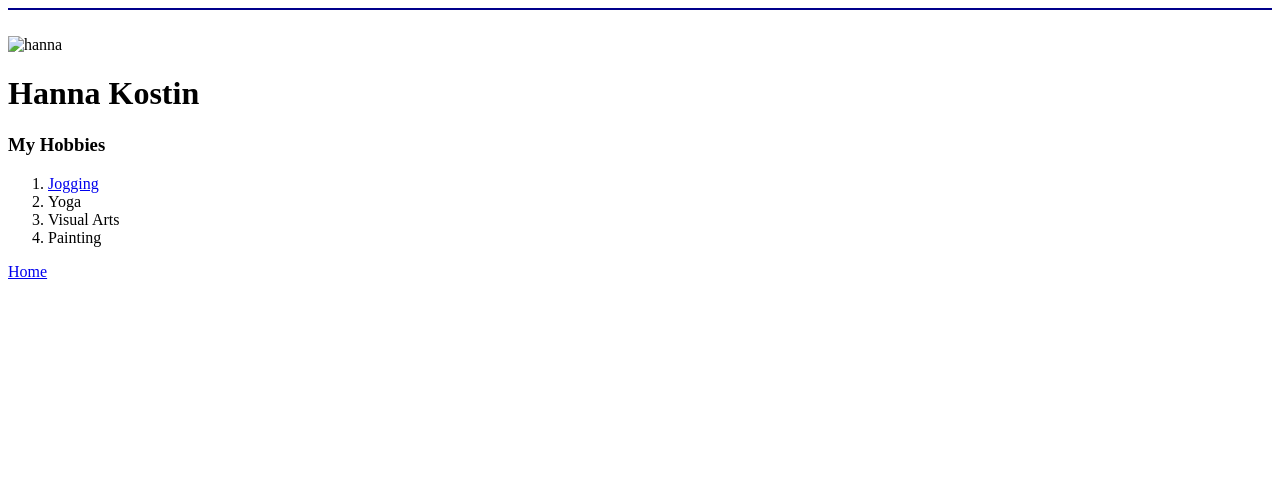
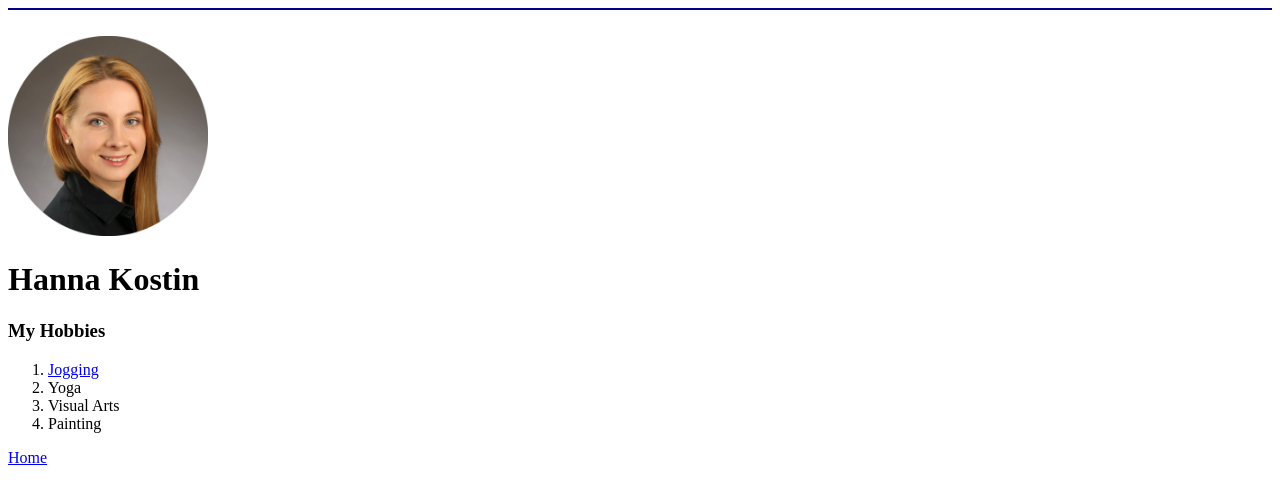
Before and after one commit to KostinH/cv, a plain HTML site: page hobbies.html in a window 1280 px wide. Drawn offline with Linux system fonts and the light colour scheme.

Commit message:
Update hobbies.html

```diff
--- a/hobbies.html
+++ b/hobbies.html
@@ -9,7 +9,7 @@
 <body>
   <hr size="2" color="darkblue" />
   <br />
-  <img src="./img/hanna.jpg" alt="hanna" width="200px">
+  <img src="hanna.jpg" alt="hanna" width="200px">
   <h1>Hanna Kostin</h1>
   <h3>My Hobbies</h3>
     <ol>
```
